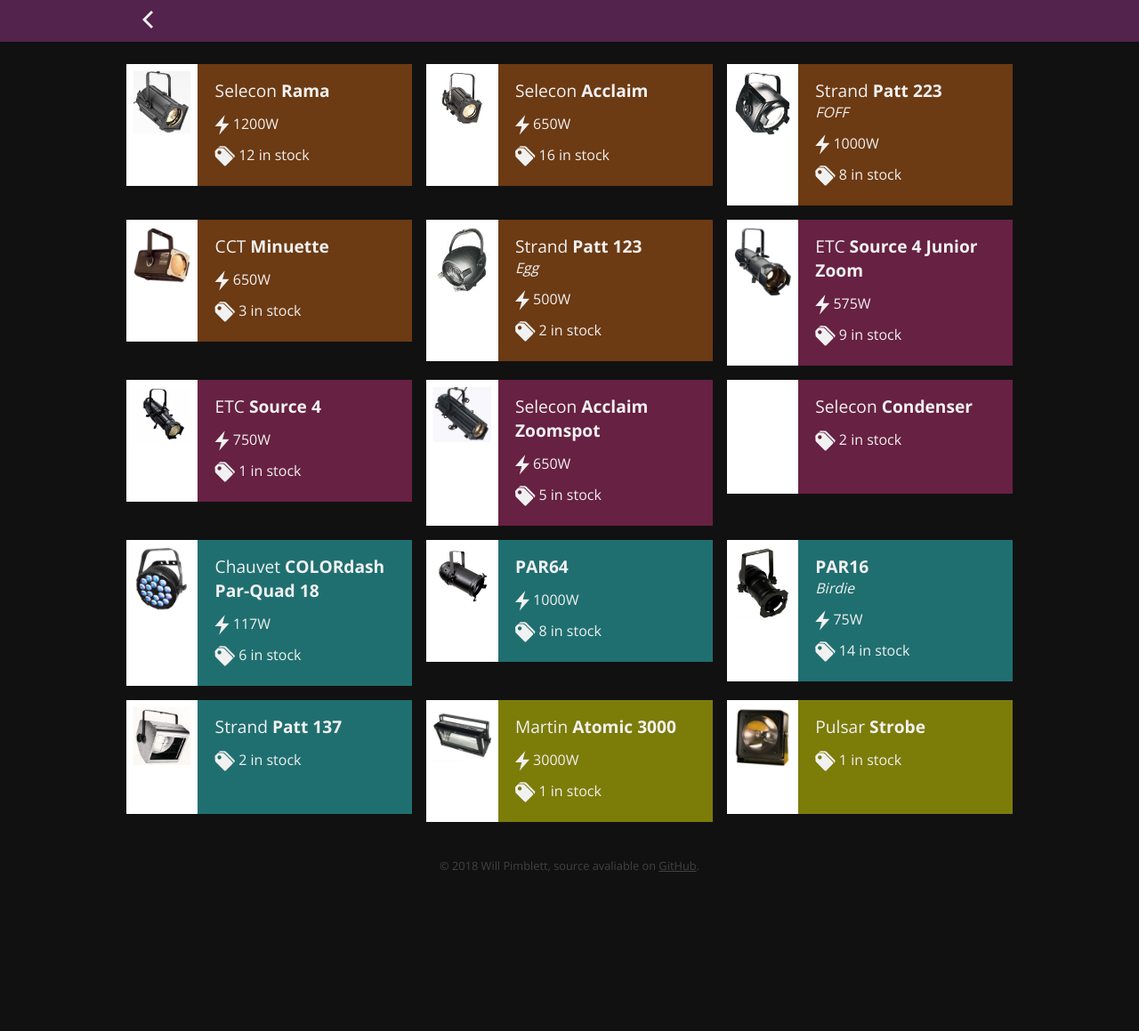
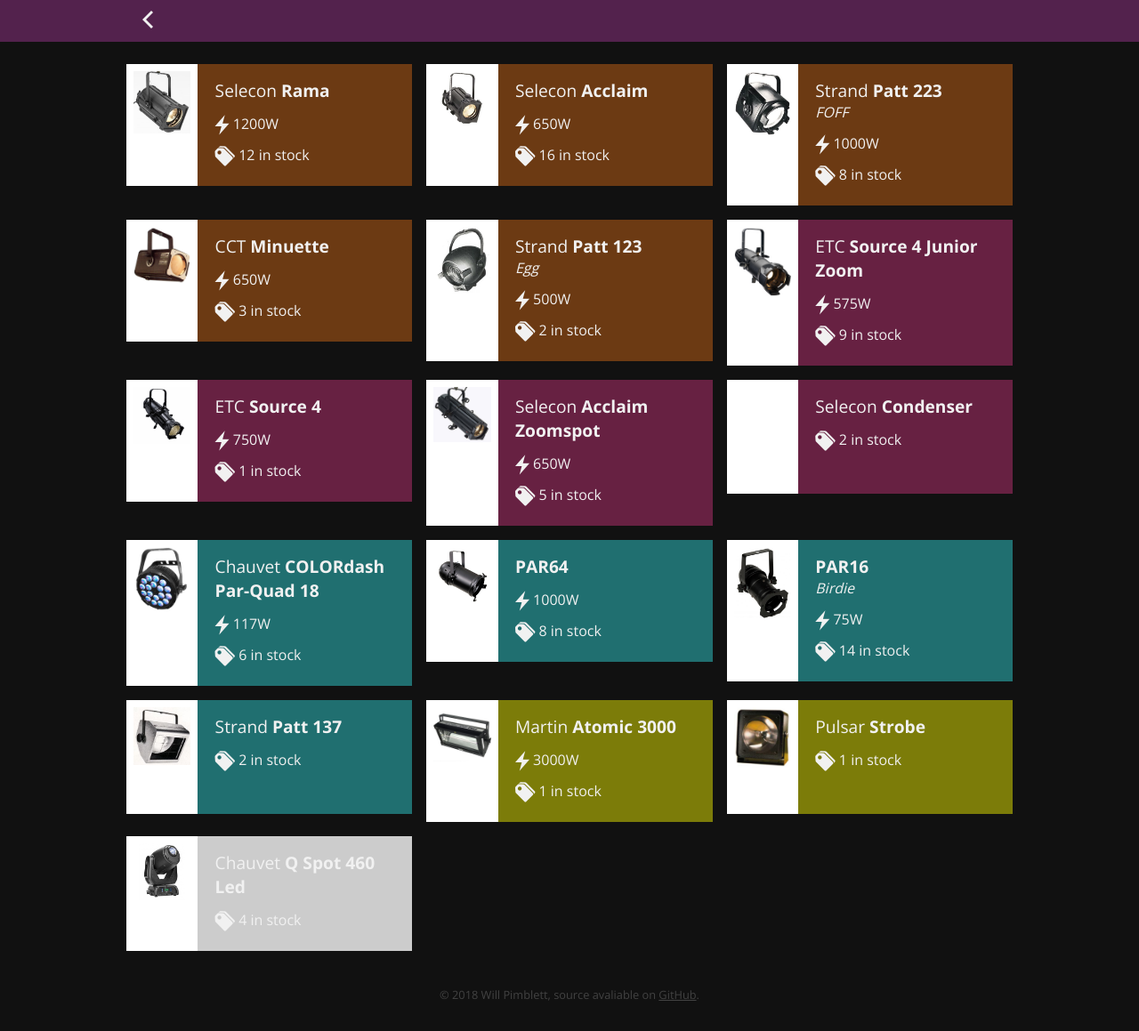
Before and after one commit to newtheatre/lx, a Jekyll site: the page built from lanterns.html, in a window 1280 px wide and 1159 px high. Shown: the whole window at 89% size. Built offline with Jekyll 4.4.1, drawn with Linux system fonts in a browser that asks for light colours.

```diff
--- a/_data/lanterns.yml
+++ b/_data/lanterns.yml
@@ -161,3 +161,13 @@
     good: 1
     repair: 0
     broken: 0
+
+- lantern:
+  make: Chauvet
+  model: Q Spot 460 Led
+  type: Mover
+  image: qspot.jpg
+  stock:
+    good: 4
+    repair: 0
+    broken: 0
```
Also changed, not shown: images/lanterns/qspot.jpg (added).
